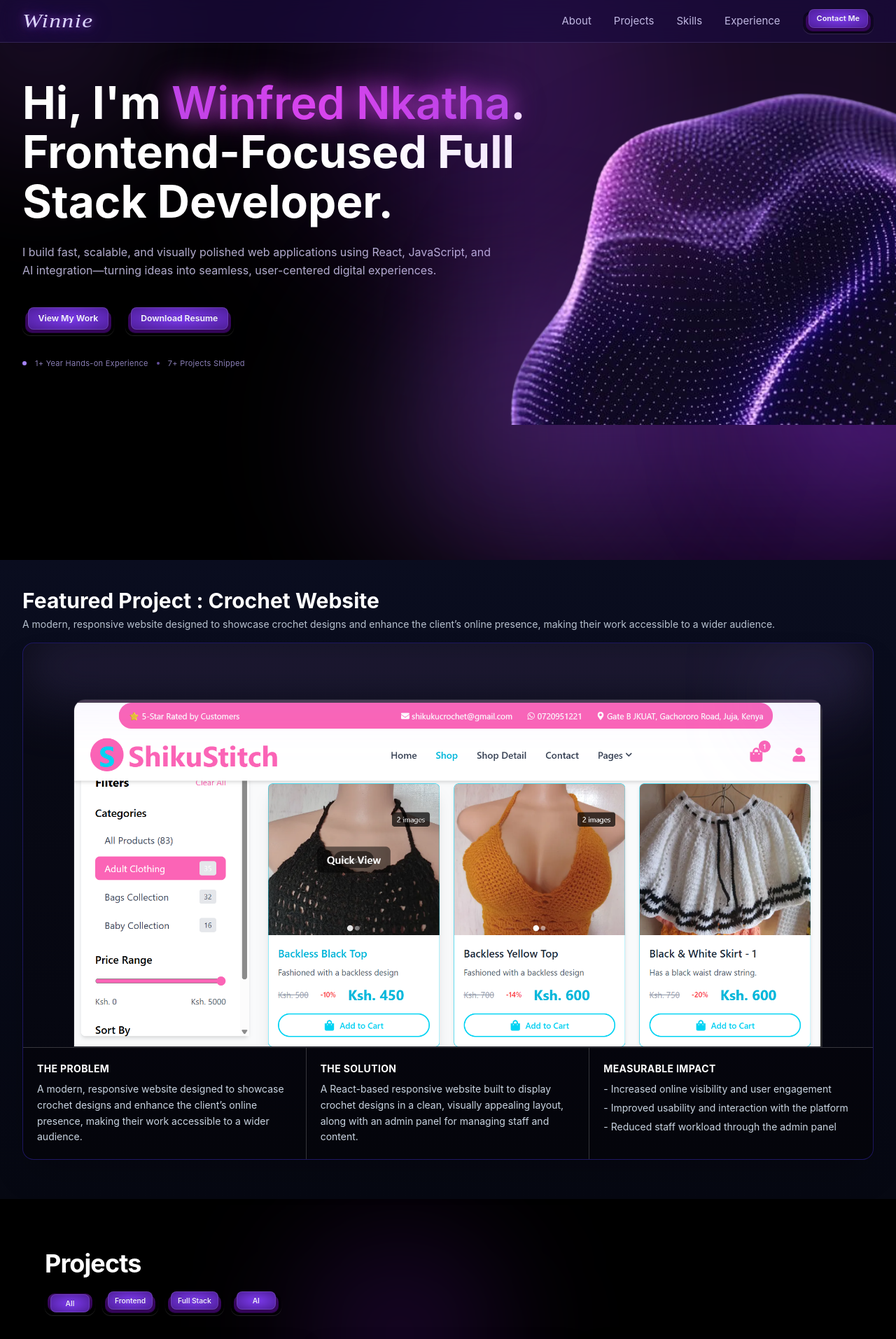
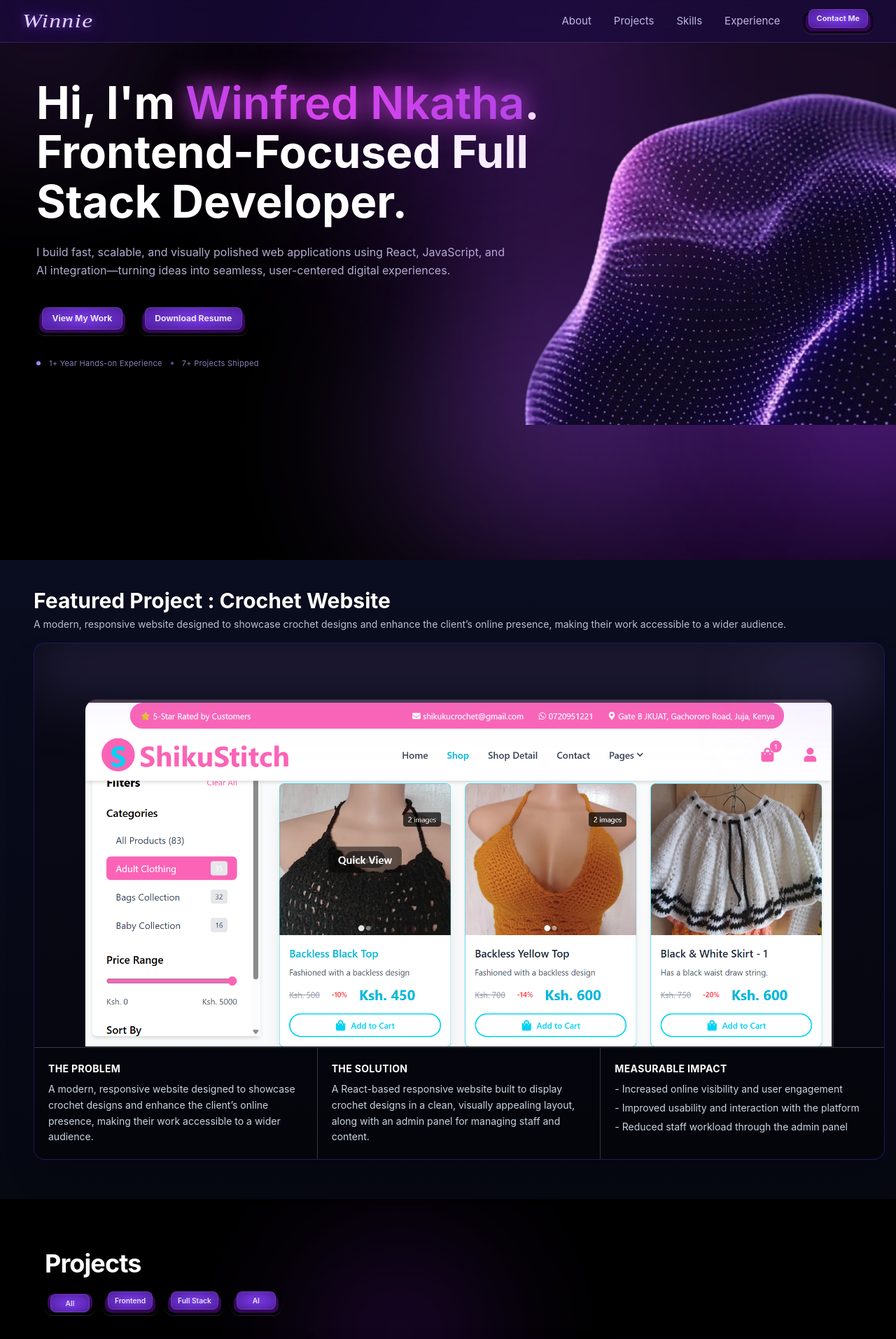
Before and after one commit to Winney360/Winfred-Nkatha-Portfolio, a React (Vite) app in the folder client/: page / in a window 1280 px wide. Shown: the top 1913 px of the page at 70% size. Built offline with nearby package versions, Linux system fonts and the light colour scheme; no server answers.

Commit message:
Revert "style(FeaturedProject, Hero): improve layout and responsiveness for better user experience"
This reverts commit 9020a8b3f2476589a7b782782ded9afd77aeb83a.

```diff
--- a/client/src/sections/FeaturedProject.jsx
+++ b/client/src/sections/FeaturedProject.jsx
@@ -5,7 +5,7 @@ import featuredImg from "../assets/featured.png";
 const FeaturedProject = () => {
   return (
     <section className="relative z-10 mt-0 mb-0 w-full bg-linear-to-b from-[#0a0d1f] to-[#060812] px-4 pb-12 pt-10 md:px-8 min-[768px]:max-[1199px]:min-h-[66vh] min-[768px]:max-[1199px]:pb-12 min-[768px]:max-[1199px]:pt-8 min-[1200px]:max-[1399px]:min-h-[70vh] min-[1200px]:max-[1399px]:pb-14 min-[1200px]:max-[1399px]:pt-10 min-[1400px]:min-h-screen min-[1400px]:pb-28 min-[1400px]:pt-14">
-      <div className="mx-auto mb-4 mt-0 w-full max-w-7xl">
+      <div className="mx-auto mb-4 mt-0 w-full max-w-7xl md:ml-4 md:mr-0">
         <h2 className="text-white text-2xl md:text-3xl font-bold leading-tight ">Featured Project : Crochet Website</h2>
         <p className="text-slate-300/90 text-sm mt-1 ">A modern, responsive website designed to showcase crochet designs and enhance the client’s online presence, making their work accessible to a wider audience.</p>
       </div>
@@ -15,7 +15,7 @@ const FeaturedProject = () => {
         whileInView={{ opacity: 1, y: 0 }}
         viewport={{ once: true, amount: 0.6 }}
         transition={{ duration: 0.9, ease: "easeOut" }}
-        className="relative mx-auto w-full max-w-7xl rounded-2xl overflow-hidden border border-indigo-700/40 bg-linear-to-b from-[#090a16] to-[#05060f] shadow-2xl"
+        className="relative mx-auto w-full max-w-7xl rounded-2xl overflow-hidden border border-indigo-700/40 bg-linear-to-b from-[#090a16] to-[#05060f] shadow-2xl md:ml-4"
       >
         <div className="pointer-events-none absolute inset-x-0 top-0 h-28 bg-linear-to-b from-violet-400/25 via-violet-400/10 to-transparent blur-2xl" />
         <div className="pointer-events-none absolute right-8 top-4 h-28 w-28 rounded-full bg-violet-400/20 blur-[70px]" />
--- a/client/src/sections/Hero.jsx
+++ b/client/src/sections/Hero.jsx
@@ -105,13 +105,13 @@ const Hero = () => {
       </div>
 
       {/* Main Content */}
-      <div className="relative z-10 mt-12 w-full pt-14 md:mt-8 md:pt-8 md:grid md:grid-cols-[3fr_2fr] md:items-center md:gap-6 lg:block lg:mt-10 lg:pt-12">
+      <div className="relative z-10 mt-12 w-full pt-14 ml-2 md:ml-4 md:mt-8 md:pt-8 lg:ml-5 lg:mt-10 lg:pt-12">
             {/* Left: Text Content */}
             <motion.div
               initial={{ opacity: 0, y: 24 }}
               animate={{ opacity: 1, y: 0 }}
               transition={{ duration: 0.7, ease: "easeOut" }}
-              className="z-10 w-full lg:w-3/4"
+              className="z-10 w-full md:w-3/4 lg:w-3/4"
             >
               <h1 className="text-balance text-[2.4rem] font-bold leading-[1.1] text-white md:text-[3.8rem] lg:text-[4rem]">
                 Hi, I&apos;m <motion.span
@@ -167,7 +167,7 @@ const Hero = () => {
               initial={{ opacity: 0, scale: 0.9 }}
               animate={{ opacity: 1, scale: 1 }}
               transition={{ duration: 0.8, delay: 0.2, ease: "easeOut" }}
-              className="pointer-events-none z-0 hidden md:relative md:block md:h-[55vh] md:w-full md:mr-0 lg:absolute lg:right-0 lg:h-[88vh] lg:w-1/2 lg:-mr-16 lg:-bottom-20"
+              className="pointer-events-none absolute bottom-0 right-0 z-0 hidden h-96 w-96 md:block md:bottom-0 md:-mr-8 md:h-[76vh] md:w-[48%] lg:-bottom-20 lg:h-[88vh] lg:w-1/2 lg:-mr-16"
             >
               {/* Image subtle purple glow */}
               <div className="absolute -inset-16 rounded-2xl bg-[#a855f7]/35 blur-[80px] opacity-40" />
@@ -177,7 +177,7 @@ const Hero = () => {
               <motion.img
                 src={heroImage}
                 alt="3D Glowing Mesh Portfolio"
-                className="relative h-full w-full bg-transparent object-contain md:object-bottom-right"
+                className="relative h-full w-full bg-transparent object-contain md:object-right-bottom"
                 whileHover={{ scale: 1.02 }}
                 transition={{ duration: 0.4 }}
               />
```
